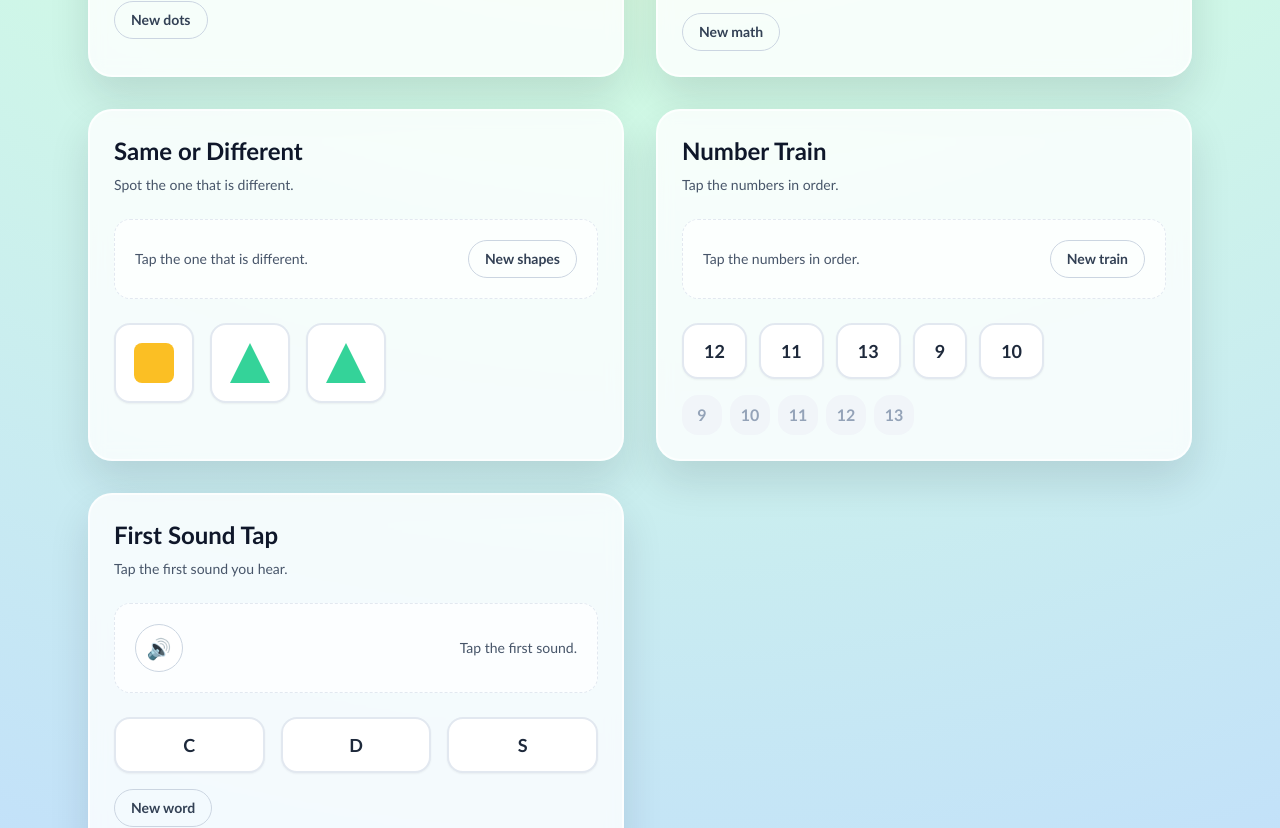
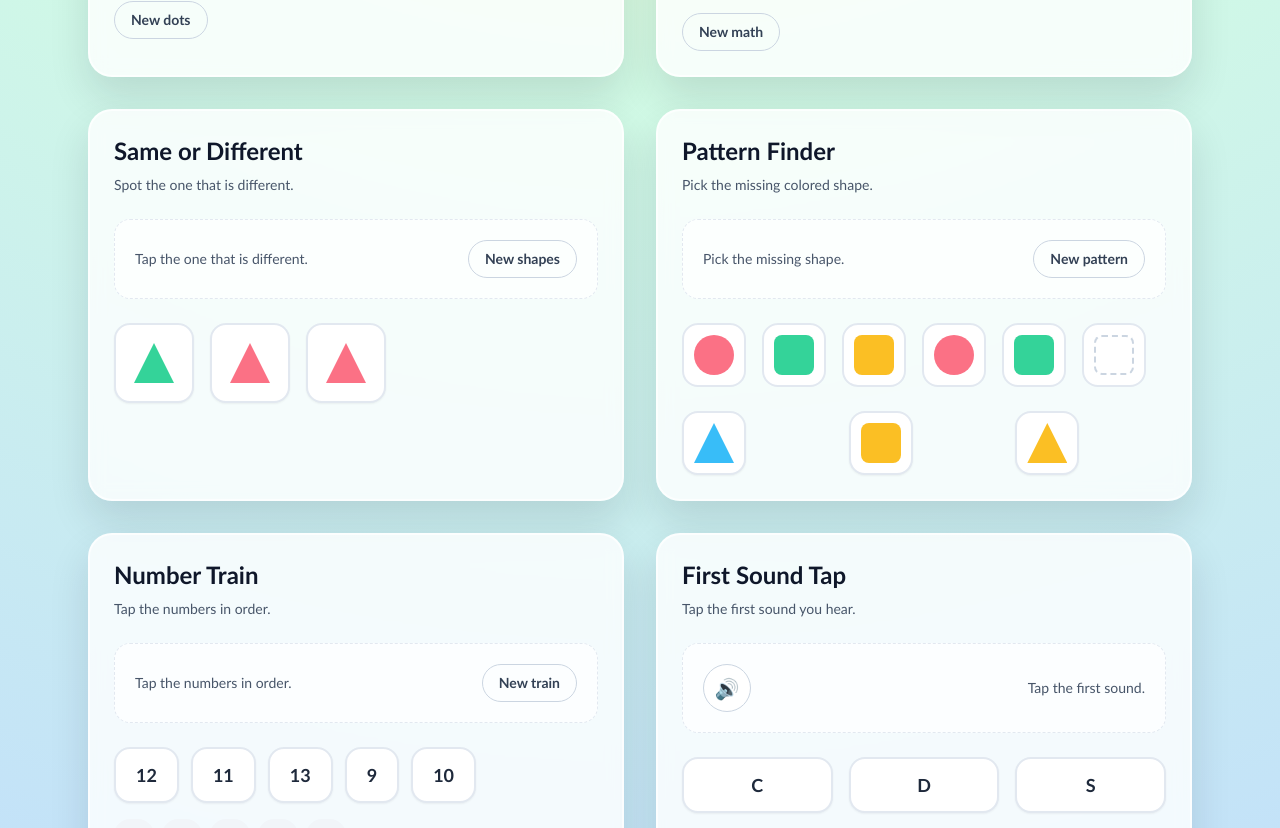
Before and after one commit to bcstryker/portfolio-site, a Next.js app: page /games in a window 1280 px wide. Shown: the part 835-1663 px from the top of the page. Built offline with nearby package versions, Linux system fonts and the light colour scheme.

Commit message:
added pattern recognition game, game UX improvements

```diff
--- a/app/games/page.tsx
+++ b/app/games/page.tsx
@@ -29,6 +29,12 @@ const shapeOptions = [
   {id: "circle", className: "rounded-full bg-rose-400"},
   {id: "square", className: "rounded-lg bg-amber-400"},
   {id: "triangle", className: "bg-emerald-400 clip-triangle"},
+];
+const colorOptions = [
+  {id: "rose", label: "red", className: "bg-rose-400"},
+  {id: "amber", label: "yellow", className: "bg-amber-400"},
+  {id: "emerald", label: "green", className: "bg-emerald-400"},
+  {id: "sky", label: "blue", className: "bg-sky-400"},
 ];
 
 function getRandomItem<T>(items: T[]) {
@@ -90,8 +96,18 @@ function buildWordRound() {
 }
 
 function buildSameDifferentRound() {
-  const base = getRandomItem(shapeOptions);
-  const different = getRandomDistinct(shapeOptions, [base]);
+  const baseShape = getRandomItem(shapeOptions).id;
+  const baseColor = getRandomItem(colorOptions).id;
+  const mode = Math.random() < 0.5 ? "shape" : "color";
+  let differentShape = baseShape;
+  let differentColor = baseColor;
+  if (mode === "shape") {
+    differentShape = getRandomItem(shapeOptions.filter((s) => s.id !== baseShape)).id;
+  } else {
+    differentColor = getRandomItem(colorOptions.filter((c) => c.id !== baseColor)).id;
+  }
+  const base = {shape: baseShape, color: baseColor};
+  const different = {shape: differentShape, color: differentColor};
   const items = shuffle([
     {...base, key: "same-1"},
     {...base, key: "same-2"},
@@ -129,6 +145,63 @@ function buildDifferent<T>(builder: () => T, isSame: (next: T) => boolean, attem
     remaining -= 1;
   }
   return next;
+}
+
+function shapeLabel(shapeId: string) {
+  return shapeId === "triangle" ? "triangle" : shapeId;
+}
+
+function shapeClass(shapeId: string) {
+  if (shapeId === "triangle") return "clip-triangle";
+  if (shapeId === "square") return "rounded-lg";
+  return "rounded-full";
+}
+
+function numberToWords(value: number) {
+  const words = [
+    "zero",
+    "one",
+    "two",
+    "three",
+    "four",
+    "five",
+    "six",
+    "seven",
+    "eight",
+    "nine",
+    "ten",
+  ];
+  return words[value] ?? String(value);
+}
+
+function samePatternSlots(a: {shape: string; color: string}[], b: {shape: string; color: string}[]) {
+  if (a.length !== b.length) return false;
+  return a.every((slot, index) => slot.shape === b[index].shape && slot.color === b[index].color);
+}
+
+function buildPatternRound() {
+  const combos = shapeOptions.flatMap((shape) =>
+    colorOptions.map((color) => ({shape: shape.id, color: color.id}))
+  );
+  const base = shuffle(combos).slice(0, 3);
+  const slots = [...base, ...base];
+  const missingIndex = Math.floor(Math.random() * slots.length);
+  const missing = slots[missingIndex];
+  const distractors = new Set<string>([`${missing.color}-${missing.shape}`]);
+  while (distractors.size < 3) {
+    const candidate = {
+      shape: getRandomItem(shapeOptions).id,
+      color: getRandomItem(colorOptions).id,
+    };
+    distractors.add(`${candidate.color}-${candidate.shape}`);
+  }
+  const choices = shuffle(
+    Array.from(distractors).map((key) => {
+      const [color, shape] = key.split("-");
+      return {color, shape};
+    })
+  );
+  return {slots, missingIndex, missing, choices};
 }
 
 function GameCard({
@@ -170,21 +243,6 @@ function ChoiceButton({label, onClick, disabled}: {label: string; onClick: () =>
       {label}
     </button>
   );
-}
-
-function speakText(text: string, onEnd?: () => void) {
-  if (typeof window === "undefined" || !("speechSynthesis" in window)) return;
-  window.speechSynthesis.cancel();
-  const utterance = new SpeechSynthesisUtterance(text);
-  utterance.rate = 0.9;
-  utterance.pitch = 1.1;
-  if (onEnd) utterance.onend = onEnd;
-  window.speechSynthesis.speak(utterance);
-}
-
-function speakOption(value: string, onEnd?: () => void) {
-  const normalized = /^[A-Z]$/.test(value) ? value.toLowerCase() : value;
-  speakText(normalized, onEnd);
 }
 
 function playChime() {
@@ -232,12 +290,12 @@ export default function GamesPage() {
   const [wordCorrect, setWordCorrect] = useState(false);
 
   const [sameDifferentRound, setSameDifferentRound] = useState(() => ({
-    base: shapeOptions[0],
-    different: shapeOptions[1],
+    base: {shape: "circle", color: "rose"},
+    different: {shape: "square", color: "rose"},
     items: [
-      {...shapeOptions[0], key: "same-1"},
-      {...shapeOptions[0], key: "same-2"},
-      {...shapeOptions[1], key: "diff"},
+      {shape: "circle", color: "rose", key: "same-1"},
+      {shape: "circle", color: "rose", key: "same-2"},
+      {shape: "square", color: "rose", key: "diff"},
     ],
   }));
   const [sameDifferentMessage, setSameDifferentMessage] = useState("Tap the one that is different.");
@@ -256,7 +314,48 @@ export default function GamesPage() {
   const [soundMessage, setSoundMessage] = useState("Tap the first sound.");
   const [soundCorrect, setSoundCorrect] = useState(false);
 
+  const [patternRound, setPatternRound] = useState(() => ({
+    slots: [
+      {shape: "circle", color: "rose"},
+      {shape: "square", color: "amber"},
+      {shape: "triangle", color: "emerald"},
+      {shape: "circle", color: "rose"},
+      {shape: "square", color: "amber"},
+      {shape: "triangle", color: "emerald"},
+    ],
+    missingIndex: 4,
+    missing: {shape: "square", color: "amber"},
+    choices: [
+      {shape: "square", color: "amber"},
+      {shape: "circle", color: "rose"},
+      {shape: "square", color: "sky"},
+    ],
+  }));
+  const [patternMessage, setPatternMessage] = useState("Pick the missing shape.");
+  const [patternCorrect, setPatternCorrect] = useState(false);
+
+  const [voices, setVoices] = useState<SpeechSynthesisVoice[]>([]);
+  const [voiceURI, setVoiceURI] = useState("");
+
   const wordLetters = useMemo(() => wordRound.word.toUpperCase().split(""), [wordRound.word]);
+
+  const selectedVoice = voices.find((voice) => voice.voiceURI === voiceURI);
+
+  const speakText = (text: string, onEnd?: () => void) => {
+    if (typeof window === "undefined" || !("speechSynthesis" in window)) return;
+    window.speechSynthesis.cancel();
+    const utterance = new SpeechSynthesisUtterance(text);
+    utterance.rate = 0.9;
+    utterance.pitch = 1.1;
+    if (selectedVoice) utterance.voice = selectedVoice;
+    if (onEnd) utterance.onend = onEnd;
+    window.speechSynthesis.speak(utterance);
+  };
+
+  const speakOption = (value: string, onEnd?: () => void) => {
+    const normalized = /^[A-Z]$/.test(value) ? value.toLowerCase() : value;
+    speakText(normalized, onEnd);
+  };
 
   const handleAlphabetChoice = (choice: string) => {
     const isCorrect = choice === alphabetRound.target;
@@ -294,11 +393,15 @@ export default function GamesPage() {
 
   const handleMathChoice = (choice: number) => {
     const isCorrect = choice === mathRound.answer;
-    speakOption(String(choice), isCorrect ? playChime : undefined);
     if (choice === mathRound.answer) {
+      const expression = `${numberToWords(mathRound.a)} plus ${numberToWords(mathRound.b)} equals ${numberToWords(
+        mathRound.answer
+      )}`;
+      speakText(expression, playChime);
       setMathMessage("Nice work! Tap new math to keep going.");
       setMathCorrect(true);
     } else {
+      speakOption(String(choice));
       setMathMessage("Not quite. Try again.");
     }
   };
@@ -346,12 +449,34 @@ export default function GamesPage() {
     setTrainSet(trainRound.set);
     setTrainOrder(trainRound.order);
     setSoundRound(buildSoundRound());
+    setPatternRound(buildPatternRound());
   }, []);
 
-  const handleSameDifferentChoice = (choiceId: string) => {
-    const isCorrect = choiceId === sameDifferentRound.different.id;
-    speakOption(choiceId, isCorrect ? playChime : undefined);
-    if (choiceId === sameDifferentRound.different.id) {
+  useEffect(() => {
+    if (typeof window === "undefined" || !("speechSynthesis" in window)) return;
+    const loadVoices = () => setVoices(window.speechSynthesis.getVoices());
+    loadVoices();
+    window.speechSynthesis.addEventListener("voiceschanged", loadVoices);
+    const saved = window.localStorage.getItem("gamesVoiceURI");
+    if (saved) setVoiceURI(saved);
+    return () => window.speechSynthesis.removeEventListener("voiceschanged", loadVoices);
+  }, []);
+
+  useEffect(() => {
+    if (typeof window === "undefined") return;
+    if (voiceURI) {
+      window.localStorage.setItem("gamesVoiceURI", voiceURI);
+    } else {
+      window.localStorage.removeItem("gamesVoiceURI");
+    }
+  }, [voiceURI]);
+
+  const handleSameDifferentChoice = (choice: {shape: string; color: string}) => {
+    const isCorrect =
+      choice.shape === sameDifferentRound.different.shape && choice.color === sameDifferentRound.different.color;
+    const colorLabel = colorOptions.find((color) => color.id === choice.color)?.label ?? choice.color;
+    speakOption(`${colorLabel} ${shapeLabel(choice.shape)}`, isCorrect ? playChime : undefined);
+    if (isCorrect) {
       setSameDifferentMessage("Nice spotting! Tap new shapes to keep going.");
       setSameDifferentCorrect(true);
     } else {
@@ -416,6 +541,32 @@ export default function GamesPage() {
     setSoundCorrect(false);
   };
 
+  const handlePatternChoice = (choice: {shape: string; color: string}) => {
+    const isCorrect = choice.shape === patternRound.missing.shape && choice.color === patternRound.missing.color;
+    const colorLabel = colorOptions.find((color) => color.id === choice.color)?.label ?? choice.color;
+    speakOption(`${colorLabel} ${shapeLabel(choice.shape)}`, isCorrect ? playChime : undefined);
+    if (isCorrect) {
+      setPatternMessage("Nice work! Tap new pattern to keep going.");
+      setPatternCorrect(true);
+    } else {
+      setPatternMessage("Not quite. Try again.");
+    }
+  };
+
+  const resetPattern = () => {
+    setPatternRound(
+      buildDifferent(
+        buildPatternRound,
+        (next) =>
+          next.missing.shape === patternRound.missing.shape &&
+          next.missing.color === patternRound.missing.color &&
+          samePatternSlots(next.slots, patternRound.slots)
+      )
+    );
+    setPatternMessage("Pick the missing shape.");
+    setPatternCorrect(false);
+  };
+
   return (
     <div
       className="min-h-screen bg-[radial-gradient(circle_at_top,#fef9c3_10%,#d1fae5_45%,#bfdbfe_100%)]"
@@ -433,12 +584,30 @@ export default function GamesPage() {
               Gentle, tap-friendly games that help kids practice letters, spelling, counting, and early math.
             </p>
           </div>
+          <div className="flex flex-wrap items-center gap-3">
+            <label className="flex flex-col gap-1 text-xs font-semibold uppercase tracking-[0.2em] text-slate-500">
+              Voice
+              <select
+                value={voiceURI}
+                onChange={(event) => setVoiceURI(event.target.value)}
+                className="rounded-full border border-slate-300 bg-white px-4 py-2 text-xs font-semibold text-slate-700"
+                disabled={voices.length === 0}
+              >
+                <option value="">System default</option>
+                {voices.map((voice) => (
+                  <option key={voice.voiceURI} value={voice.voiceURI}>
+                    {voice.name} ({voice.lang})
+                  </option>
+                ))}
+              </select>
+            </label>
             <Link
               href="/"
               className="rounded-full border border-slate-300 bg-white px-5 py-2 text-sm font-semibold text-slate-700 transition hover:border-slate-400"
             >
               Back to portfolio
             </Link>
+          </div>
         </header>
       </div>
 
@@ -451,12 +620,13 @@ export default function GamesPage() {
                 <p className="mt-2 text-5xl font-semibold text-slate-900">{alphabetRound.target}</p>
               </div>
               <div className="text-right text-sm text-slate-600">
-                <p>{alphabetMessage}</p>
                 {alphabetCorrect ? (
-                  <span className="mt-2 inline-flex items-center rounded-full bg-emerald-500/10 px-3 py-1 text-xs font-semibold text-emerald-700">
+                  <span className="inline-flex items-center rounded-full bg-emerald-500/10 px-3 py-1 text-xs font-semibold text-emerald-700">
                     Correct!
                   </span>
-                ) : null}
+                ) : (
+                  <p>{alphabetMessage}</p>
+                )}
               </div>
             </div>
             <div className="mt-6 grid grid-cols-3 gap-4">
@@ -507,7 +677,15 @@ export default function GamesPage() {
                   </span>
                 ))}
               </div>
-              <p className="text-sm text-slate-600">{wordMessage}</p>
+              <div className="text-sm text-slate-600">
+                {wordCorrect ? (
+                  <span className="inline-flex items-center rounded-full bg-emerald-500/10 px-3 py-1 text-xs font-semibold text-emerald-700">
+                    Correct!
+                  </span>
+                ) : (
+                  <p>{wordMessage}</p>
+                )}
+              </div>
             </div>
             <div className="mt-6 flex flex-wrap gap-3">
               {wordRound.letters.map((letter, index) => (
@@ -541,11 +719,6 @@ export default function GamesPage() {
               >
                 New word
               </button>
-              {wordCorrect ? (
-                <span className="inline-flex items-center rounded-full bg-emerald-500/10 px-3 py-2 text-sm font-semibold text-emerald-700">
-                  Word complete!
-                </span>
-              ) : null}
             </div>
           </GameCard>
 
@@ -561,12 +734,13 @@ export default function GamesPage() {
                 ))}
               </div>
               <div className="text-right text-sm text-slate-600">
-                <p>{countMessage}</p>
                 {countCorrect ? (
-                  <span className="mt-2 inline-flex items-center rounded-full bg-emerald-500/10 px-3 py-1 text-xs font-semibold text-emerald-700">
+                  <span className="inline-flex items-center rounded-full bg-emerald-500/10 px-3 py-1 text-xs font-semibold text-emerald-700">
                     Correct!
                   </span>
-                ) : null}
+                ) : (
+                  <p>{countMessage}</p>
+                )}
               </div>
             </div>
             <div className="mt-6 grid grid-cols-3 gap-4">
@@ -588,15 +762,16 @@ export default function GamesPage() {
           <GameCard title="Tiny Math" subtitle="Add the numbers together." className="games-fade games-fade-delay-3">
             <div className="flex items-center justify-between rounded-2xl border border-dashed border-slate-200 bg-white/70 p-6">
               <p className="text-3xl font-semibold text-slate-900">
-                {mathRound.a} + {mathRound.b} = ?
+                {mathRound.a} + {mathRound.b} = {mathCorrect ? mathRound.answer : "?"}
               </p>
               <div className="text-right text-sm text-slate-600">
-                <p>{mathMessage}</p>
                 {mathCorrect ? (
-                  <span className="mt-2 inline-flex items-center rounded-full bg-emerald-500/10 px-3 py-1 text-xs font-semibold text-emerald-700">
+                  <span className="inline-flex items-center rounded-full bg-emerald-500/10 px-3 py-1 text-xs font-semibold text-emerald-700">
                     Correct!
                   </span>
-                ) : null}
+                ) : (
+                  <p>{mathMessage}</p>
+                )}
               </div>
             </div>
             <div className="mt-6 grid grid-cols-3 gap-4">
@@ -618,12 +793,13 @@ export default function GamesPage() {
           <GameCard title="Same or Different" subtitle="Spot the one that is different." className="games-fade games-fade-delay-1">
             <div className="flex items-center justify-between rounded-2xl border border-dashed border-slate-200 bg-white/70 p-5">
               <div className="text-sm text-slate-600">
-                <p>{sameDifferentMessage}</p>
                 {sameDifferentCorrect ? (
-                  <span className="mt-2 inline-flex items-center rounded-full bg-emerald-500/10 px-3 py-1 text-xs font-semibold text-emerald-700">
+                  <span className="inline-flex items-center rounded-full bg-emerald-500/10 px-3 py-1 text-xs font-semibold text-emerald-700">
                     Correct!
                   </span>
-                ) : null}
+                ) : (
+                  <p>{sameDifferentMessage}</p>
+                )}
               </div>
               <button
                 type="button"
@@ -634,29 +810,94 @@ export default function GamesPage() {
               </button>
             </div>
             <div className="mt-6 flex flex-wrap gap-4">
-              {sameDifferentRound.items.map((shape) => (
+              {sameDifferentRound.items.map((item) => {
+                const colorClass = colorOptions.find((color) => color.id === item.color)?.className ?? "bg-slate-200";
+                return (
                 <button
-                  key={shape.key}
+                  key={item.key}
                   type="button"
-                  onClick={() => handleSameDifferentChoice(shape.id)}
+                  onClick={() => handleSameDifferentChoice(item)}
                   className="flex h-20 w-20 items-center justify-center rounded-2xl border-2 border-slate-200 bg-white shadow-sm transition hover:-translate-y-0.5"
-                  aria-label={`Choose ${shape.id}`}
+                  aria-label={`Choose ${item.color} ${item.shape}`}
                 >
-                  <span className={`block h-10 w-10 ${shape.className}`} />
+                  <span className={`block h-10 w-10 ${shapeClass(item.shape)} ${colorClass}`} />
                 </button>
-              ))}
+              )})}
+            </div>
+          </GameCard>
+
+          <GameCard title="Pattern Finder" subtitle="Pick the missing colored shape." className="games-fade games-fade-delay-2">
+            <div className="flex flex-wrap items-center justify-between gap-4 rounded-2xl border border-dashed border-slate-200 bg-white/70 p-5">
+              <div className="text-sm text-slate-600">
+                {patternCorrect ? (
+                  <span className="inline-flex items-center rounded-full bg-emerald-500/10 px-3 py-1 text-xs font-semibold text-emerald-700">
+                    Correct!
+                  </span>
+                ) : (
+                  <p>{patternMessage}</p>
+                )}
+              </div>
+              <button
+                type="button"
+                onClick={resetPattern}
+                className="rounded-full border border-slate-300 px-4 py-2 text-sm font-semibold text-slate-700"
+              >
+                New pattern
+              </button>
+            </div>
+            <div className="mt-6 flex flex-wrap gap-4">
+              {patternRound.slots.map((slot, index) => {
+                const colorClass = colorOptions.find((color) => color.id === slot.color)?.className ?? "bg-slate-200";
+                const missingColorClass =
+                  colorOptions.find((color) => color.id === patternRound.missing.color)?.className ?? "bg-slate-200";
+                return (
+                  <div
+                    key={`${slot.shape}-${slot.color}-${index}`}
+                    className="flex h-16 w-16 items-center justify-center rounded-2xl border-2 border-slate-200 bg-white"
+                  >
+                    {index === patternRound.missingIndex ? (
+                      patternCorrect ? (
+                        <span
+                          className={`h-10 w-10 ${shapeClass(patternRound.missing.shape)} ${missingColorClass}`}
+                        />
+                      ) : (
+                        <span className="h-10 w-10 rounded-lg border-2 border-dashed border-slate-300" />
+                      )
+                    ) : (
+                      <span className={`h-10 w-10 ${shapeClass(slot.shape)} ${colorClass}`} />
+                    )}
+                  </div>
+                );
+              })}
+            </div>
+            <div className="mt-6 grid grid-cols-3 gap-4">
+              {patternRound.choices.map((choice, index) => {
+                const colorClass = colorOptions.find((color) => color.id === choice.color)?.className ?? "bg-slate-200";
+                return (
+                  <button
+                    key={`${choice.shape}-${choice.color}-${index}`}
+                    type="button"
+                    onClick={() => handlePatternChoice(choice)}
+                    className="flex h-16 w-16 items-center justify-center rounded-2xl border-2 border-slate-200 bg-white shadow-sm transition hover:-translate-y-0.5"
+                    aria-label={`Choose ${choice.color} ${choice.shape}`}
+                  >
+                    <span className={`h-10 w-10 ${shapeClass(choice.shape)} ${colorClass}`} />
+                  </button>
+                );
+              })}
             </div>
           </GameCard>
 
           <GameCard title="Number Train" subtitle="Tap the numbers in order." className="games-fade games-fade-delay-2">
             <div className="flex items-center justify-between rounded-2xl border border-dashed border-slate-200 bg-white/70 p-5">
               <div className="text-sm text-slate-600">
-                <p>{trainMessage}</p>
                 {trainCorrect ? (
-                  <span className="mt-2 inline-flex items-center rounded-full bg-emerald-500/10 px-3 py-1 text-xs font-semibold text-emerald-700">
+                  <span className="inline-flex items-center rounded-full bg-emerald-500/10 px-3 py-1 text-xs font-semibold text-emerald-700">
                     Correct!
                   </span>
-                ) : null}
+                ) : (
+                  <p>{trainMessage}</p>
+                )}
               </div>
               <button
                 type="button"
@@ -703,12 +944,13 @@ export default function GamesPage() {
                 </button>
               </div>
               <div className="text-sm text-slate-600">
-                <p>{soundMessage}</p>
                 {soundCorrect ? (
-                  <span className="mt-2 inline-flex items-center rounded-full bg-emerald-500/10 px-3 py-1 text-xs font-semibold text-emerald-700">
+                  <span className="inline-flex items-center rounded-full bg-emerald-500/10 px-3 py-1 text-xs font-semibold text-emerald-700">
                     Correct!
                   </span>
-                ) : null}
+                ) : (
+                  <p>{soundMessage}</p>
+                )}
               </div>
             </div>
             <div className="mt-6 grid grid-cols-3 gap-4">
```
Lines whose indentation alone changed are shown as unchanged.
